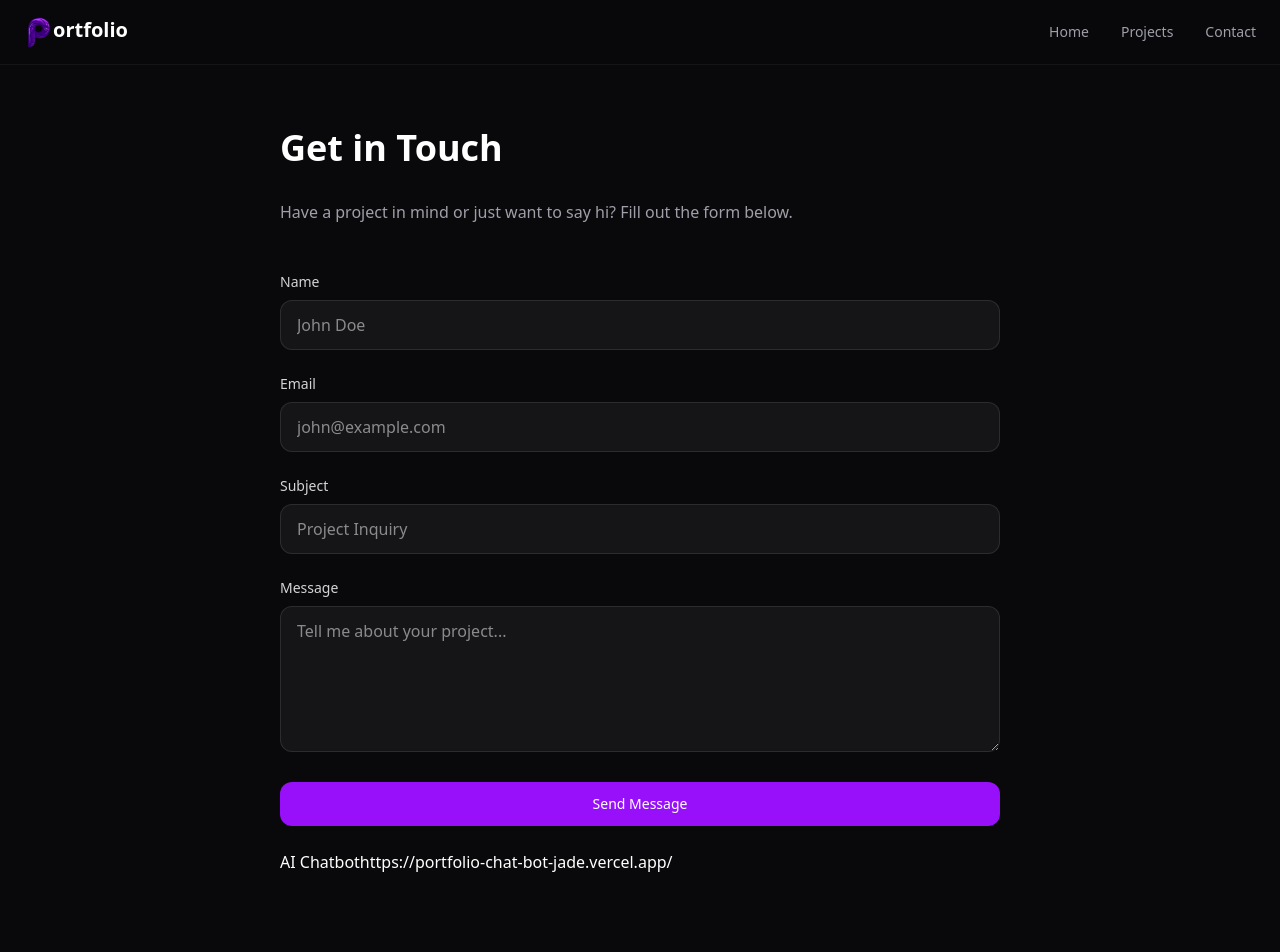
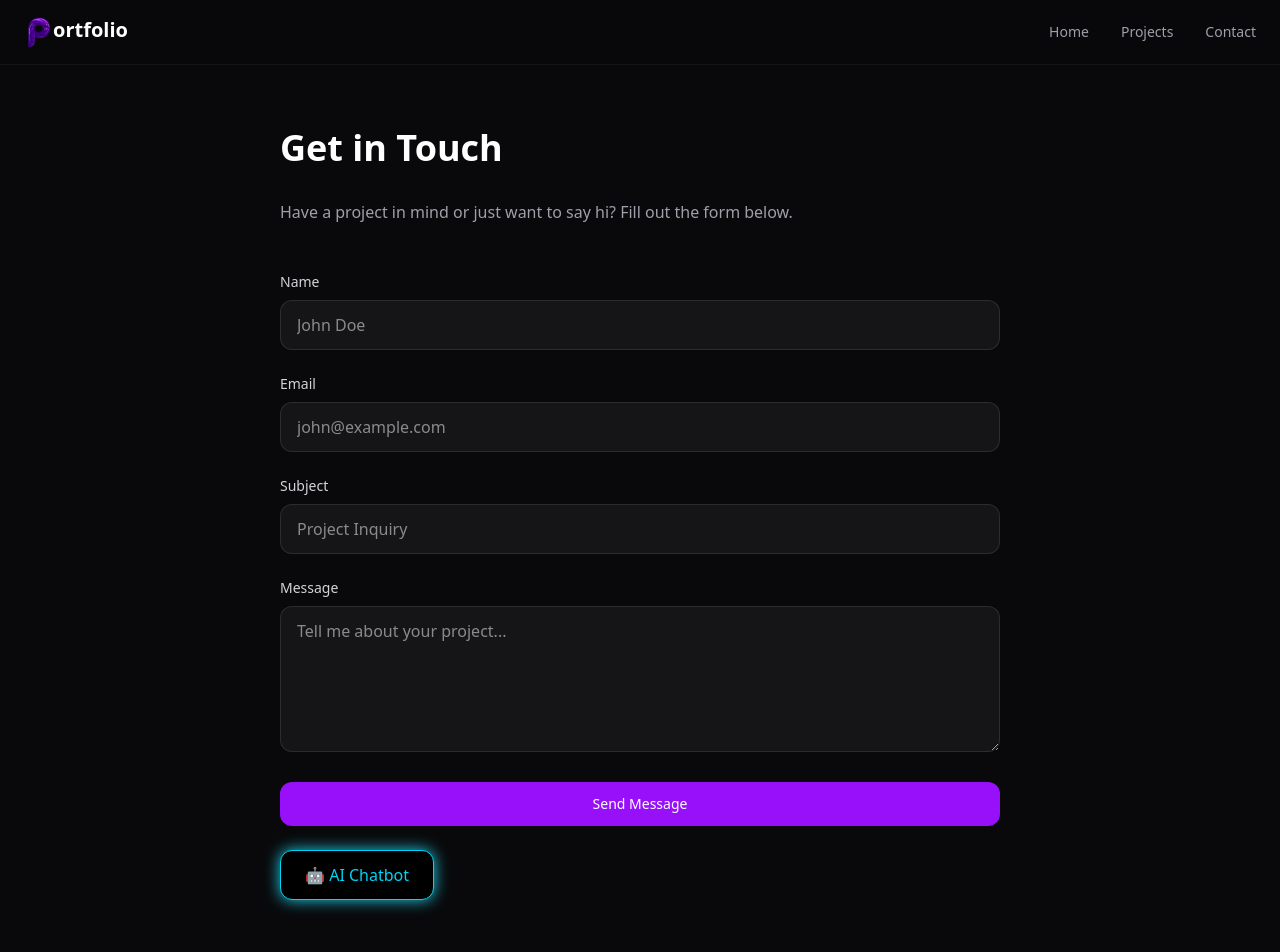
Before and after one commit to PradeepDev07/portfolio-for-developer, a React (Vite) app: page /contact in a window 1280 px wide. Shown: the top 952 px of the page. Built offline with nearby package versions, Linux system fonts and the light colour scheme; a web font is replaced by a local one.

Commit message:
Update AI Chatbot link to a styled anchor element
Replaced button with styled link to AI Chatbot.

```diff
--- a/src/pages/Contact.jsx
+++ b/src/pages/Contact.jsx
@@ -107,14 +107,17 @@ const Contact = () => {
                     <Button variant="secondary" className="w-full py-3" disabled={status.loading} type="submit">
                         {status.loading ? 'Sending...' : 'Send Message'}
                     </Button>
-                    <button>
-                        <a href="https://portfolio-chat-bot-jade.vercel.app/">
-                            AI Chatbot
-                        </a>
+                  <a
+  href="https://portfolio-chat-bot-jade.vercel.app/"
+  target="_blank"
+  rel="noopener noreferrer"
+  className="inline-block px-6 py-3 rounded-xl bg-black text-cyan-400 border border-cyan-400 shadow-[0_0_15px_#22d3ee] hover:bg-cyan-400 hover:text-black transition"
+>
+  🤖 AI Chatbot
+</a>
 
-                    </button>
 
-                    https://portfolio-chat-bot-jade.vercel.app/
+
                 </form>
             </main>
             <Footer />
```
